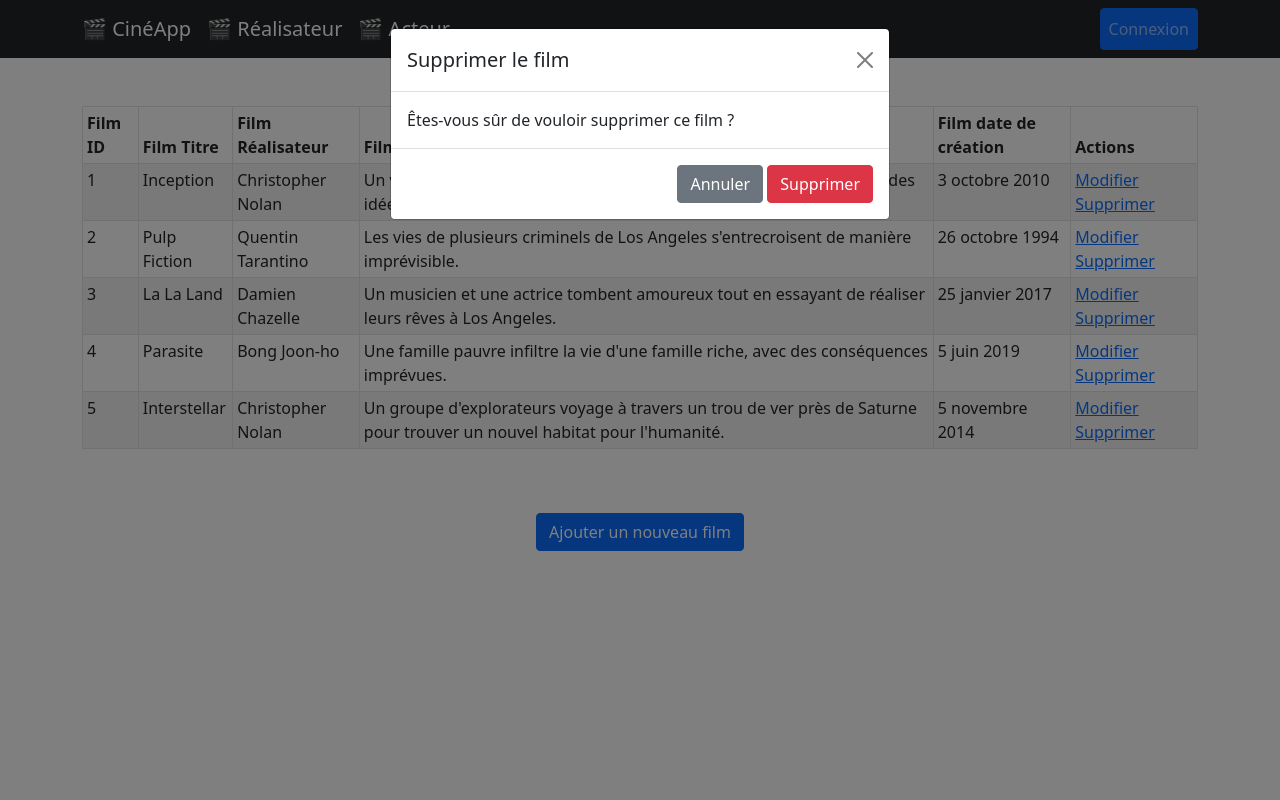
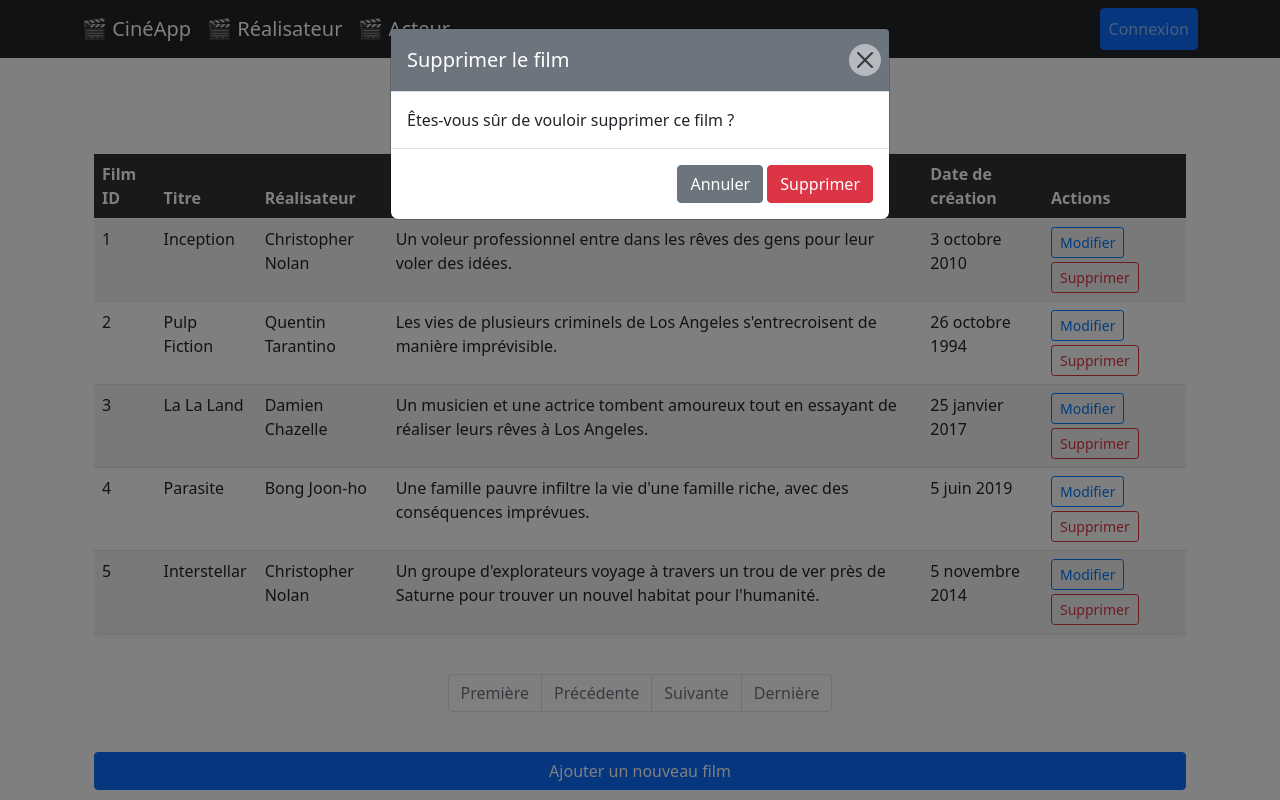
Before and after one commit to MaxymCh/DjangoFilm, a Django app: page / in a window 1280 px wide, after a click on "Supprimer". Run offline with Django 4.2, Linux system fonts and the light colour scheme; data comes from the database, SQL or seed files in the repository; some libraries are stand-ins or nearby versions.

Commit message:
Modif style des listesé

```diff
--- /dev/null
+++ b/GestionFilms/lesFilms/static/css/style_film_list.css
@@ -0,0 +1,66 @@
+.table {
+    box-shadow: 0 0 10px rgba(0, 0, 0, 0.1);
+    border-radius: 4px;
+}
+
+/* Style personnalisé pour les en-têtes de table */
+.table-dark th {
+    background-color: #333; /* couleur de fond sombre pour l'en-tête */
+    color: #fff; /* texte blanc pour l'en-tête */
+}
+
+/* Change le style de survol des lignes de la table */
+.table-hover tbody tr:hover {
+    background-color: #ddd; /* couleur de fond pour le survol des lignes de la table */
+}
+
+/* Ajoute du style aux boutons pour les rendre plus attrayants */
+.btn-outline-primary {
+    color: #007bff;
+    border-color: #007bff;
+}
+
+.btn-outline-primary:hover {
+    background-color: #007bff;
+    color: #fff;
+}
+
+.btn-outline-danger {
+    color: #dc3545;
+    border-color: #dc3545;
+}
+
+.btn-outline-danger:hover {
+    background-color: #dc3545;
+    color: #fff;
+}
+
+/* Centrer le contenu de la pagination */
+.pagination {
+    justify-content: center;
+}
+
+/* Style pour le modal */
+.modal-content {
+    border-radius: 8px;
+}
+
+.modal-header {
+    background-color: #6c757d; /* Gris foncé */
+    color: white; /* Texte blanc */
+}
+
+.modal-header .btn-close {
+    background-color: #fff; /* Bouton de fermeture blanc */
+    border-radius: 50%; /* Rend le bouton de fermeture circulaire */
+}
+
+.modal-footer .btn-danger {
+    background-color: #dc3545; /* Rouge pour le bouton de suppression */
+}
+
+/* Style pour les liens de pagination désactivés */
+.page-item.disabled .page-link {
+    color: #6c757d; /* Gris pour les liens désactivés */
+    pointer-events: none; /* Empêche les clics sur les liens désactivés */
+}
--- a/GestionFilms/lesFilms/templates/lesFilms/film/film_list.html
+++ b/GestionFilms/lesFilms/templates/lesFilms/film/film_list.html
@@ -1,15 +1,20 @@
 {% extends "lesFilms/base.html" %}
-{% block title %}Liste des Film{% endblock %}
+{% block title %}Liste des Films{% endblock %}
+{% load static %}
+{% block style %}<link rel="stylesheet" href="{% static 'css/style_film_list.css' %}" />{% endblock %}
+
 {% block content %}
 
-<table class="table table-striped table-bordered table-sm">
-  <thead class="thead-dark">
+<div class="container py-5">
+  <div class="table-responsive">
+    <table class="table table-hover table-striped">
+      <thead class="table-dark">
         <tr>
           <th>Film ID</th>
-      <th>Film Titre</th>
-      <th>Film Réalisateur</th>
-      <th>Film Description</th>
-      <th>Film date de création</th>
+          <th>Titre</th>
+          <th>Réalisateur</th>
+          <th>Description</th>
+          <th>Date de création</th>
           <th>Actions</th>
         </tr>
       </thead>
@@ -22,62 +27,59 @@
           <td>{{ film.description }}</td>
           <td>{{ film.date_creation }}</td>
           <td>
-        <a href="{% url 'film_edit' film.id %}"
-          ><span class="glyphicon glyphicon-pencil">Modifier</span></a
-        >
-        <a
-          href="#"
-          class="open-deleteModal"
-          data-bs-toggle="modal"
-          data-bs-target="#deleteModal"
-          data-url="{% url 'film_delete' film.id %}"
-          >Supprimer</a
-        >
+            <a href="{% url 'film_edit' film.id %}" class="btn btn-outline-primary btn-sm">Modifier</a>
+            <button type="button" class="btn btn-outline-danger btn-sm mt-1" data-bs-toggle="modal" data-bs-target="#deleteModal" data-url="{% url 'film_delete' film.id %}">Supprimer</button>
           </td>
         </tr>
         {% endfor %}
       </tbody>
     </table>
-<br />
-<br />
-<div class="justify-content-center d-flex">
-  <a href="{% url 'film_add' %}" class="btn btn-primary"
-    >Ajouter un nouveau film</a
-  >
+  </div>
+
+  <div class="d-flex justify-content-center my-4">
+    <nav aria-label="Page navigation">
+      <ul class="pagination">
+        {% if page_obj.has_previous %}
+        <li class="page-item"><a class="page-link" href="?page=1">Première</a></li>
+        <li class="page-item"><a class="page-link" href="?page={{ page_obj.previous_page_number }}">Précédente</a></li>
+        {% else %}
+        <li class="page-item disabled"><span class="page-link">Première</span></li>
+        <li class="page-item disabled"><span class="page-link">Précédente</span></li>
+        {% endif %}
+
+        <!-- Here you can add the logic to display page numbers, but that could make the code quite lengthy -->
+
+        {% if page_obj.has_next %}
+        <li class="page-item"><a class="page-link" href="?page={{ page_obj.next_page_number }}">Suivante</a></li>
+        <li class="page-item"><a class="page-link" href="?page={{ page_obj.paginator.num_pages }}">Dernière</a></li>
+        {% else %}
+        <li class="page-item disabled"><span class="page-link">Suivante</span></li>
+        <li class="page-item disabled"><span class="page-link">Dernière</span></li>
+        {% endif %}
+      </ul>
+    </nav>
+  </div>
+
+  <div class="d-grid gap-2">
+    <a href="{% url 'film_add' %}" class="btn btn-primary">Ajouter un nouveau film</a>
   </div>
 
   <!-- Modal -->
-<div
-  class="modal fade"
-  id="deleteModal"
-  tabindex="-1"
-  aria-labelledby="exampleModalLabel"
-  aria-hidden="true"
->
+  <div class="modal fade" id="deleteModal" tabindex="-1" aria-labelledby="exampleModalLabel" aria-hidden="true">
     <div class="modal-dialog">
       <div class="modal-content">
         <div class="modal-header">
           <h5 class="modal-title" id="exampleModalLabel">Supprimer le film</h5>
-        <button
-          type="button"
-          class="btn-close"
-          data-bs-dismiss="modal"
-          aria-label="Close"
-        ></button>
+          <button type="button" class="btn-close" data-bs-dismiss="modal" aria-label="Close"></button>
         </div>
         <div class="modal-body">Êtes-vous sûr de vouloir supprimer ce film ?</div>
         <div class="modal-footer">
           <form action="" method="post" id="deleteForm">
             {% csrf_token %}
-          <button
-            type="button"
-            class="btn btn-secondary"
-            data-bs-dismiss="modal"
-          >
-            Annuler
-          </button>
+            <button type="button" class="btn btn-secondary" data-bs-dismiss="modal">Annuler</button>
             <button type="submit" class="btn btn-danger">Supprimer</button>
           </form>
+        </div>
       </div>
     </div>
   </div>
--- a/GestionFilms/lesFilms/views.py
+++ b/GestionFilms/lesFilms/views.py
@@ -173,6 +173,7 @@ class FilmListView(ListView):
     model = Film
     template_name = "lesFilms/film/film_list.html"  # Nom du template à utiliser
     context_object_name = "films"  # Nom de la variable à utiliser dans le template
+    paginate_by = 5
 
 
 def create_acteur_in_film(request):
@@ -292,6 +293,8 @@ class RealisateurListView(ListView):
     context_object_name = (
         "realisateurs"  # Nom de la variable à utiliser dans le template
     )
+    paginate_by = 5
+
 
 
 #Acteur
@@ -387,3 +390,4 @@ class ActeurListView(ListView):
     context_object_name = (
         "acteurs"  # Nom de la variable à utiliser dans le template
     )
+    paginate_by = 5
```
Also changed, not shown: GestionFilms/lesFilms/static/css/style_list.css (added, +76 -0 lines), GestionFilms/lesFilms/templates/lesFilms/acteur/acteur_list.html (+41 -39 lines), GestionFilms/lesFilms/templates/lesFilms/realisateur/realisateur_list.html (+41 -40 lines). Lines whose indentation alone changed are shown as unchanged.
